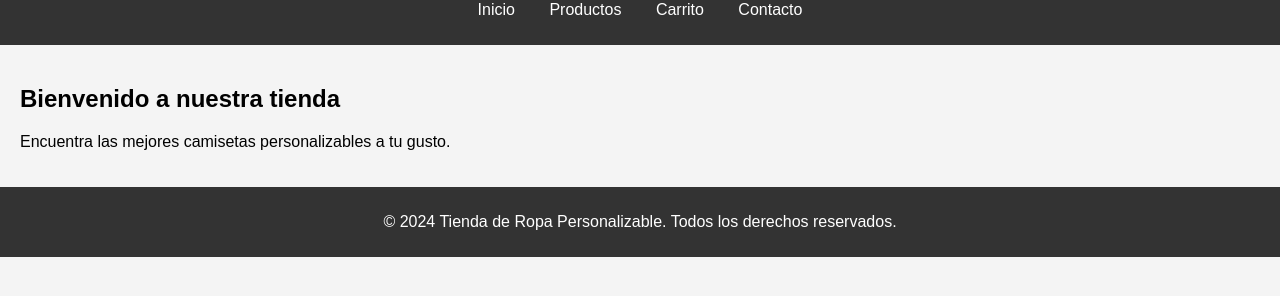
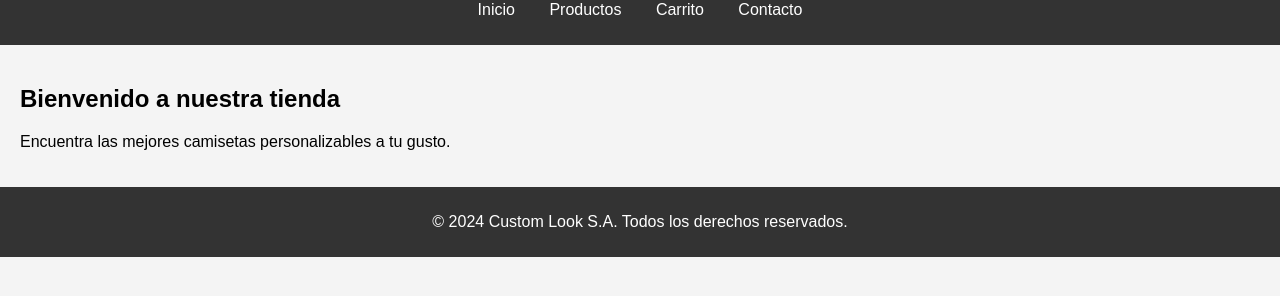
Before and after one commit to Dino298/CustomLook, a plain HTML site: page index.html in a window 1280 px wide. Shown: the part 254-550 px from the top of the page. Drawn offline with Linux system fonts and the light colour scheme.

Commit message:
Update index.html

```diff
--- a/index.html
+++ b/index.html
@@ -73,7 +73,7 @@
     </main>
 
     <footer>
-        <p>&copy; 2024 Tienda de Ropa Personalizable. Todos los derechos reservados.</p>
+        <p>&copy; 2024 Custom Look S.A. Todos los derechos reservados.</p>
     </footer>
 
     <script src="app.js"></script>
```
